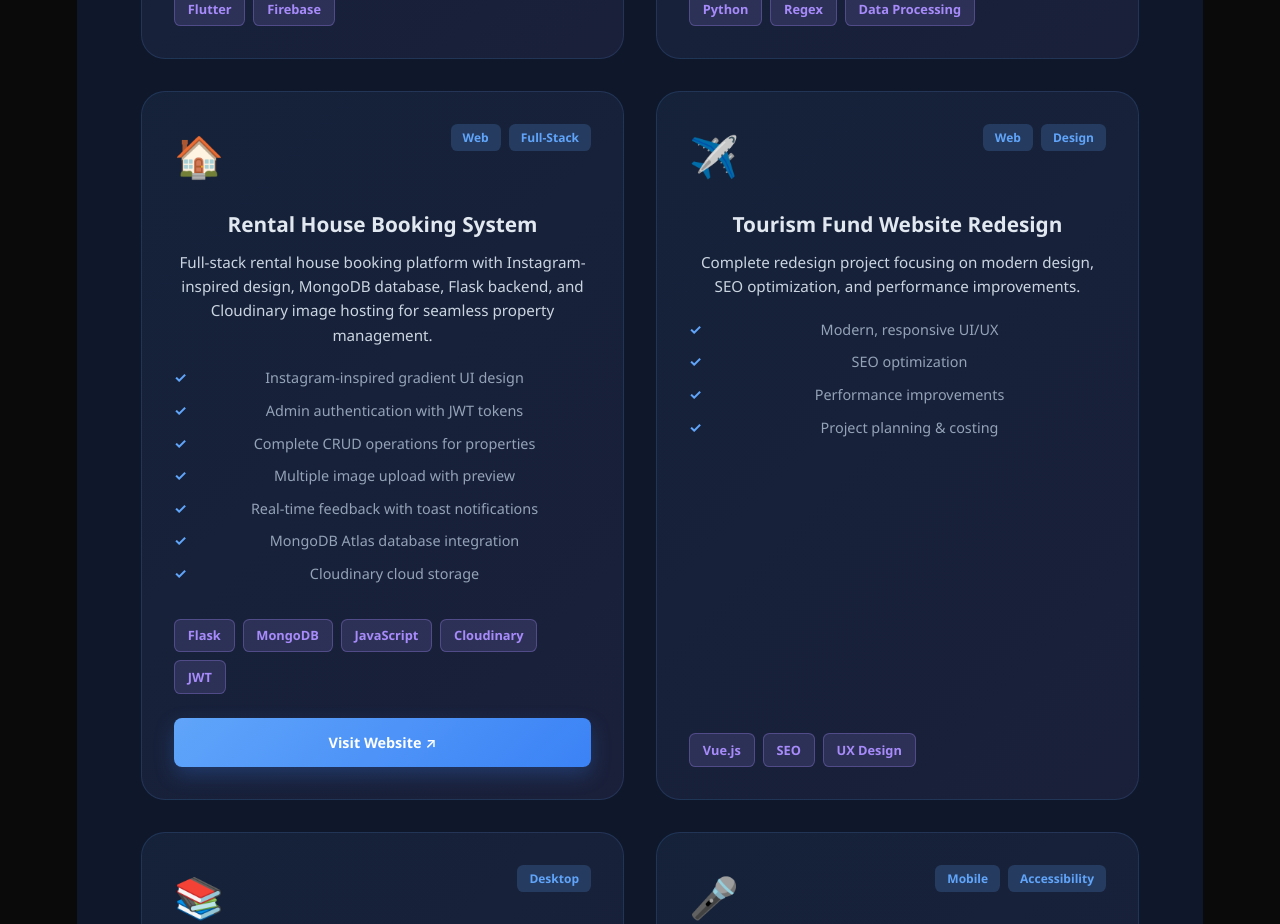
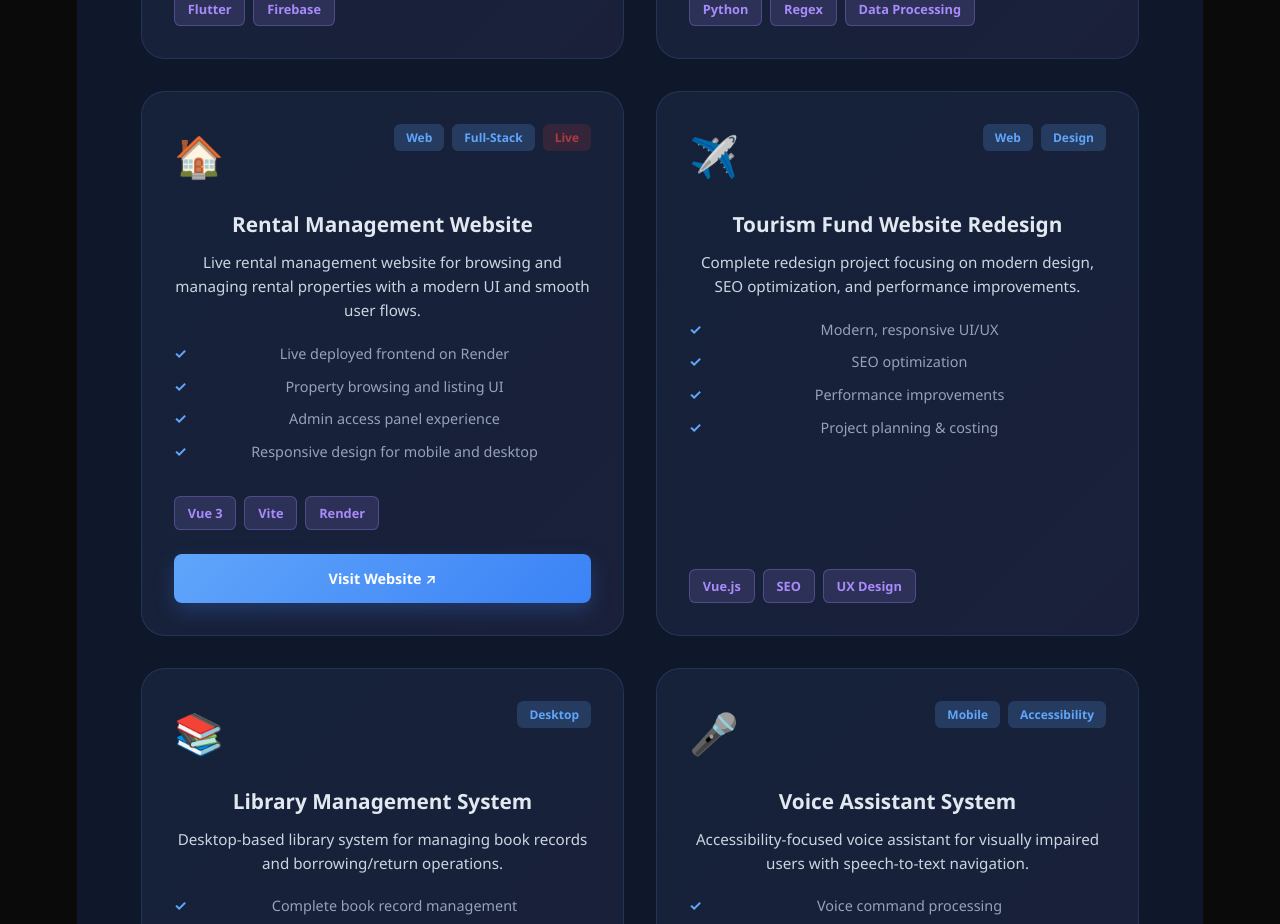
Before and after one commit to owenz4040/portfolio, a Vue app: page / in a window 1280 px wide. Shown: the part 5980-6904 px from the top of the page. Built offline with nearby package versions, Linux system fonts and the light colour scheme.

Commit message:
rental management website added

```diff
--- a/src/components/Projects.vue
+++ b/src/components/Projects.vue
@@ -110,21 +110,18 @@ const projects = [
   },
   {
     id: 5,
-    title: "Rental House Booking System",
+    title: "Rental Management Website",
     icon: "🏠",
-    description: "Full-stack rental house booking platform with Instagram-inspired design, MongoDB database, Flask backend, and Cloudinary image hosting for seamless property management.",
+    description: "Live rental management website for browsing and managing rental properties with a modern UI and smooth user flows.",
     features: [
-      "Instagram-inspired gradient UI design",
-      "Admin authentication with JWT tokens",
-      "Complete CRUD operations for properties",
-      "Multiple image upload with preview",
-      "Real-time feedback with toast notifications",
-      "MongoDB Atlas database integration",
-      "Cloudinary cloud storage",
+      "Live deployed frontend on Render",
+      "Property browsing and listing UI",
+      "Admin access panel experience",
+      "Responsive design for mobile and desktop",
     ],
-    tags: ["Web", "Full-Stack"],
-    tech: ["Flask", "MongoDB", "JavaScript", "Cloudinary", "JWT"],
-    link: "https://github.com/owenz4040/Rental_System"
+    tags: ["Web", "Full-Stack", "Live"],
+    tech: ["Vue 3", "Vite", "Render"],
+    link: "https://cynthia-frontend.onrender.com"
   },
   {
     id: 6,
```
